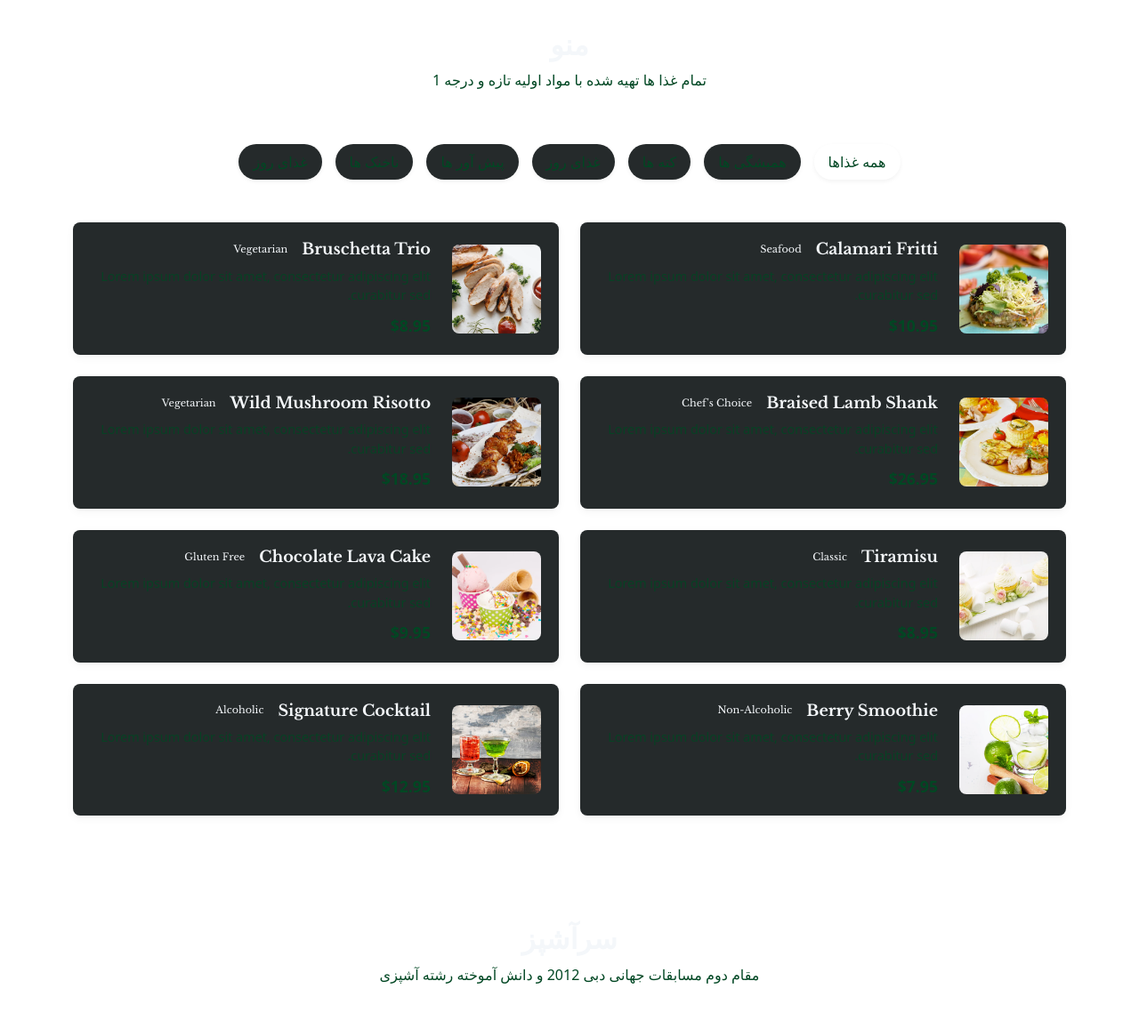
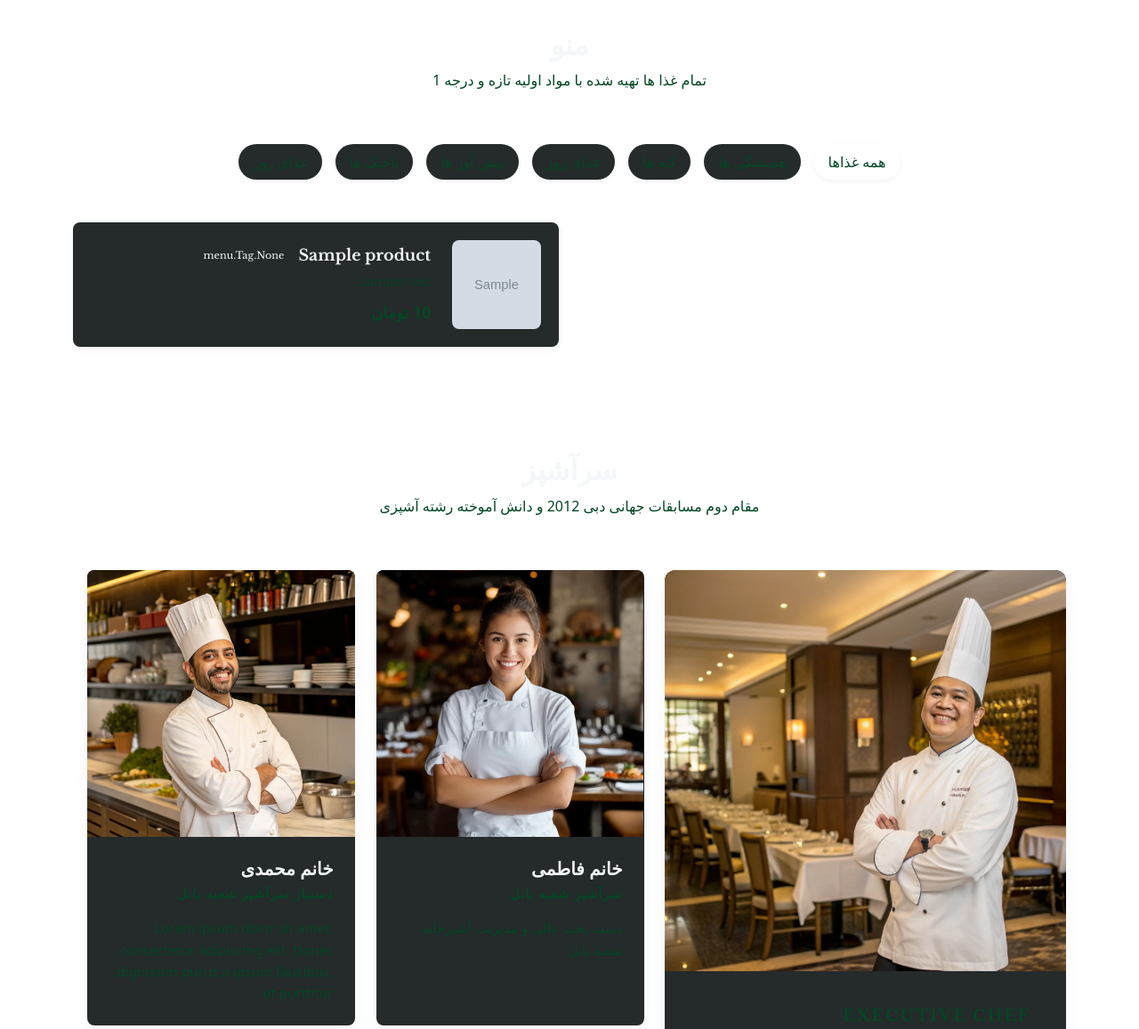
Before and after one commit to efjey/digitalmenupersian, a Django app: page / in a window 1280 px wide. Shown: the part 828-1985 px from the top of the page at 89% size. Run offline with Django 5.2, Linux system fonts and the light colour scheme; tables that the repository leaves empty hold one stand-in row (values such as "Sample post"); grey boxes marked "Sample" are stand-in pictures; some libraries are stand-ins or nearby versions.

Commit message:
'menuCreated'

```diff
--- a/mainMenu/settings.py
+++ b/mainMenu/settings.py
@@ -27,6 +27,7 @@ INSTALLED_APPS = [
     'django.contrib.messages',
     'django.contrib.staticfiles',
     'menu',
+    'django.contrib.humanize',
 ]
 
 MIDDLEWARE = [
--- a/menu/templates/index.html
+++ b/menu/templates/index.html
@@ -1,4 +1,5 @@
 {% load static %}
+{% load humanize %}
 
 <!DOCTYPE html>
 <html lang="fa" dir="rtl">
@@ -187,18 +188,21 @@
               <div class="menu-container isotope-container row gy-4">
 
                 <!-- Regular Menu Items -->
+            {% for item in products %}
+
                 <div class="col-lg-6 isotope-item filter-starters">
                   <div class="menu-item d-flex align-items-center gap-4">
-                    <img src="{% static 'assets/img/restaurant/starter-2.webp' %}" alt="Starter" class="menu-img img-fluid rounded-3">
+                    <img src="{{ item.picture.url }}" alt="..." class="menu-img img-fluid rounded-3">
                     <div class="menu-content">
-                      <h5>Bruschetta Trio <span class="menu-tag">Vegetarian</span></h5>
-                      <p>Lorem ipsum dolor sit amet, consectetur adipiscing elit curabitur sed.</p>
-                      <div class="price">$8.95</div>
+                      <h5>{{ item.name }}<span class="menu-tag">{{ item.tags }}</span></h5>
+                      <p>{{ item.description }}</p>
+                      <div class="price">{{ item.price | intcomma }} تومان </div>
                     </div>
                   </div>
                 </div>
 
-                <div class="col-lg-6 isotope-item filter-starters">
+            {% endfor %}
+                {% comment %} <div class="col-lg-6 isotope-item filter-starters">
                   <div class="d-flex menu-item align-items-center gap-4">
                     <img src="{% static 'assets/img/restaurant/starter-5.webp' %}" alt="Starter" class="menu-img img-fluid rounded-3">
                     <div class="menu-content">
@@ -276,7 +280,7 @@
                 </div>
               </div>
 
-            </div>
+            </div> {% endcomment %}
 
             {% comment %} <div class="text-center mt-5" data-aos="fade-up">
               <a href="#" class="download-menu">
--- a/menu/views.py
+++ b/menu/views.py
@@ -1,4 +1,7 @@
-from django.shortcuts import render, HttpResponse
+from django.shortcuts import render
+from .models import Product
 
 def start(request):
-    return render(request, 'index.html', {})
+    all_products = Product.objects.all()
+
+    return render(request, 'index.html', {'products':all_products})
```
Also changed, not shown: db.sqlite3, media/upload/product/How-to-make-saffron-kate-in-a-restaurant-style-tips-min.png (added), media/upload/product/Untitled_design_1.png (added), media/upload/product/Untitled_design_1_1.png (added), media/upload/product/Untitled_design_1_1.webp (added), media/upload/product/Untitled_design_1_1_SU8KNBq.webp (added), media/upload/product/Untitled_design_3.png (added), menu/migrations/0007_alter_order_date.py (added), menu/migrations/0008_alter_order_date.py (added), menu/static/assets/img/restaurant/morghtorsh.webp (added).
